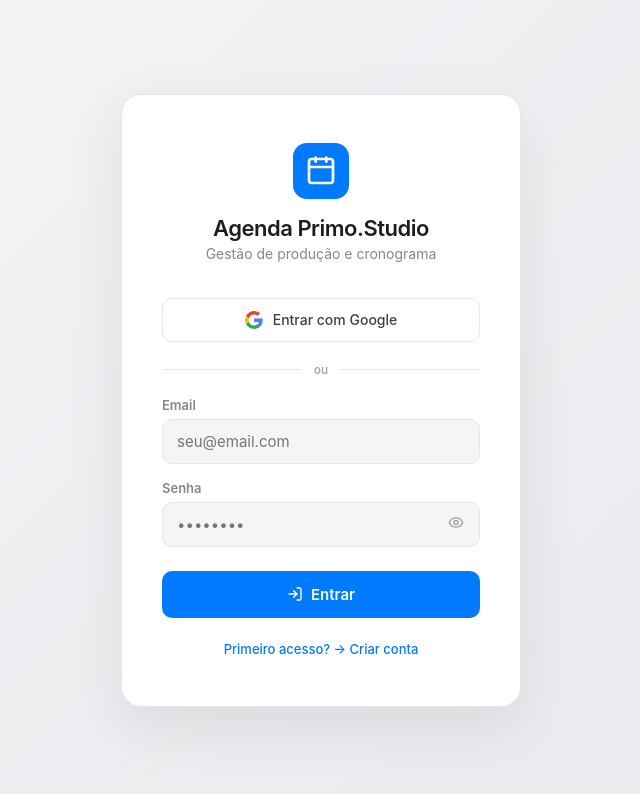
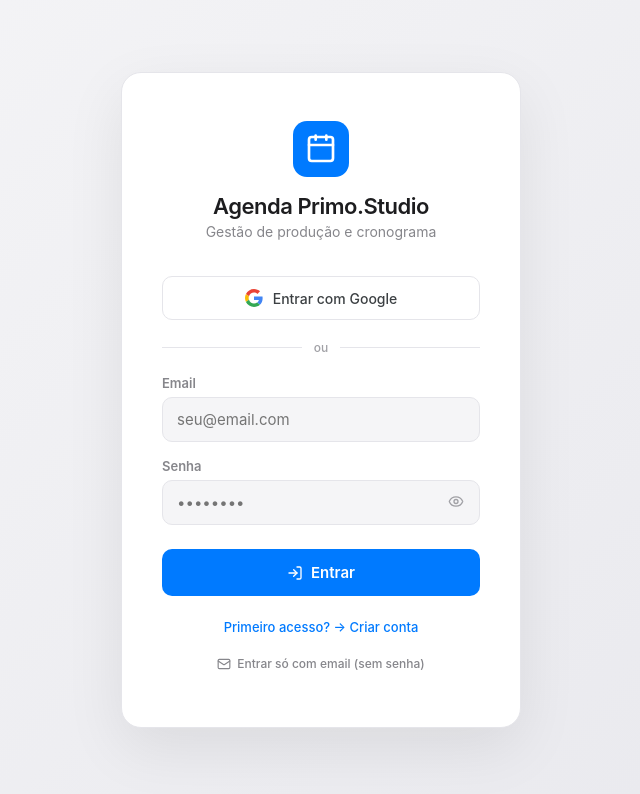
Before and after one commit to KaiqueEditor/agenda-primo-studio, a React (Vite) app: page / in a window 1280 px wide. Shown: the top 794 px of the page, without its empty margins (319-959 px from the left). Built offline with nearby package versions, Linux system fonts and the light colour scheme; no server answers; the database is empty.

Commit message:
feat: magic link login, confirm password, kaiqueseditor como admin

```diff
--- a/src/App.tsx
+++ b/src/App.tsx
@@ -14,7 +14,7 @@
 import './index.css';
 
 function App() {
-  const { session, user, loading: authLoading, error: authError, signIn, signUp, signOut, signInWithGoogle, isAdmin } = useAuth();
+  const { session, user, loading: authLoading, error: authError, signIn, signUp, signOut, signInWithGoogle, signInWithMagicLink, isAdmin } = useAuth();
   const { projetos, allProjetos, filters, toggleFase, setCanal, setSearch, setTipo, updateProjeto, addProjeto, deleteProjeto, team, addTeamMember, saveAll } = useProjects();
   const [viewMode, setViewMode] = useState<ViewMode>('calendar');
   const [selectedProjeto, setSelectedProjeto] = useState<Projeto | null>(null);
@@ -25,7 +25,7 @@
   if (!session) {
     return (
       <>
-        <LoginPage onSignIn={signIn} onSignUp={signUp} onSignInWithGoogle={signInWithGoogle} error={authError} loading={authLoading} />
+        <LoginPage onSignIn={signIn} onSignUp={signUp} onSignInWithGoogle={signInWithGoogle} onSignInWithMagicLink={signInWithMagicLink} error={authError} loading={authLoading} />
         <ToastContainer />
       </>
     );
--- a/src/components/Auth/LoginPage.tsx
+++ b/src/components/Auth/LoginPage.tsx
@@ -1,28 +1,49 @@
 import React, { useState } from 'react';
-import { Calendar, LogIn, Eye, EyeOff } from 'lucide-react';
+import { Calendar, LogIn, Eye, EyeOff, Mail } from 'lucide-react';
 
 interface Props {
   onSignIn: (email: string, password: string) => void;
   onSignUp: (email: string, password: string) => void;
   onSignInWithGoogle: () => void;
+  onSignInWithMagicLink: (email: string) => Promise<boolean>;
   error: string | null;
   loading: boolean;
 }
 
-export const LoginPage: React.FC<Props> = ({ onSignIn, onSignUp, onSignInWithGoogle, error, loading }) => {
+export const LoginPage: React.FC<Props> = ({ onSignIn, onSignUp, onSignInWithGoogle, onSignInWithMagicLink, error, loading }) => {
   const [email, setEmail] = useState('');
   const [password, setPassword] = useState('');
+  const [confirmPassword, setConfirmPassword] = useState('');
   const [showPassword, setShowPassword] = useState(false);
   const [isSignUp, setIsSignUp] = useState(false);
+  const [magicLinkSent, setMagicLinkSent] = useState(false);
+  const [localError, setLocalError] = useState<string | null>(null);
 
   const handleSubmit = (e: React.FormEvent) => {
     e.preventDefault();
+    setLocalError(null);
     if (isSignUp) {
+      if (password !== confirmPassword) {
+        setLocalError('As senhas não coincidem');
+        return;
+      }
       onSignUp(email, password);
     } else {
       onSignIn(email, password);
     }
   };
+
+  const handleMagicLink = async () => {
+    if (!email) {
+      setLocalError('Digite seu email primeiro');
+      return;
+    }
+    setLocalError(null);
+    const ok = await onSignInWithMagicLink(email);
+    if (ok) setMagicLinkSent(true);
+  };
+
+  const displayError = localError || error;
 
   return (
     <div className="login-page">
@@ -35,13 +56,16 @@
           <p>Gestão de produção e cronograma</p>
         </div>
 
-        {/* Google Login Button */}
-        <button
-          type="button"
-          className="google-btn"
-          onClick={onSignInWithGoogle}
-          disabled={loading}
-        >
+        {magicLinkSent ? (
+          <div className="magic-link-sent">
+            <Mail size={32} />
+            <h3>Link enviado!</h3>
+            <p>Verifique sua caixa de entrada em <strong>{email}</strong></p>
+            <button className="login-toggle" onClick={() => setMagicLinkSent(false)}>← Voltar</button>
+          </div>
+        ) : (
+          <>
+            <button type="button" className="google-btn" onClick={onSignInWithGoogle} disabled={loading}>
               <svg width="18" height="18" viewBox="0 0 48 48">
                 <path fill="#EA4335" d="M24 9.5c3.54 0 6.71 1.22 9.21 3.6l6.85-6.85C35.9 2.38 30.47 0 24 0 14.62 0 6.51 5.38 2.56 13.22l7.98 6.19C12.43 13.72 17.74 9.5 24 9.5z"/>
                 <path fill="#4285F4" d="M46.98 24.55c0-1.57-.15-3.09-.38-4.55H24v9.02h12.94c-.58 2.96-2.26 5.48-4.78 7.18l7.73 6c4.51-4.18 7.09-10.36 7.09-17.65z"/>
@@ -51,61 +75,50 @@
               Entrar com Google
             </button>
 
-        <div className="login-divider">
-          <span>ou</span>
-        </div>
+            <div className="login-divider"><span>ou</span></div>
 
             <form onSubmit={handleSubmit} className="login-form">
               <div className="login-field">
                 <label htmlFor="email">Email</label>
-            <input
-              id="email"
-              type="email"
-              value={email}
-              onChange={(e) => setEmail(e.target.value)}
-              placeholder="seu@email.com"
-              required
-            />
+                <input id="email" type="email" value={email} onChange={(e) => setEmail(e.target.value)} placeholder="seu@email.com" required />
               </div>
 
               <div className="login-field">
                 <label htmlFor="password">Senha</label>
                 <div className="password-wrapper">
-              <input
-                id="password"
-                type={showPassword ? 'text' : 'password'}
-                value={password}
-                onChange={(e) => setPassword(e.target.value)}
-                placeholder="••••••••"
-                required
-                minLength={6}
-              />
-              <button
-                type="button"
-                className="password-toggle"
-                onClick={() => setShowPassword(!showPassword)}
-              >
+                  <input id="password" type={showPassword ? 'text' : 'password'} value={password} onChange={(e) => setPassword(e.target.value)} placeholder="••••••••" required minLength={6} />
+                  <button type="button" className="password-toggle" onClick={() => setShowPassword(!showPassword)}>
                     {showPassword ? <EyeOff size={16} /> : <Eye size={16} />}
                   </button>
                 </div>
               </div>
 
-          {error && <div className="login-error">{error}</div>}
+              {isSignUp && (
+                <div className="login-field">
+                  <label htmlFor="confirmPassword">Confirmar Senha</label>
+                  <input id="confirmPassword" type="password" value={confirmPassword} onChange={(e) => setConfirmPassword(e.target.value)} placeholder="••••••••" required minLength={6} />
+                </div>
+              )}
+
+              {displayError && <div className="login-error">{displayError}</div>}
 
               <button type="submit" className="login-submit" disabled={loading}>
-            {loading ? (
-              <><div className="spinner" /> Entrando...</>
-            ) : (
-              <><LogIn size={16} /> {isSignUp ? 'Criar Conta' : 'Entrar'}</>
-            )}
+                {loading ? <><div className="spinner" /> Entrando...</> : <><LogIn size={16} /> {isSignUp ? 'Criar Conta' : 'Entrar'}</>}
               </button>
             </form>
 
             <div className="login-footer">
-          <button className="login-toggle" onClick={() => setIsSignUp(!isSignUp)}>
+              <button className="login-toggle" onClick={() => { setIsSignUp(!isSignUp); setLocalError(null); }}>
                 {isSignUp ? 'Já tenho conta → Entrar' : 'Primeiro acesso? → Criar conta'}
               </button>
+              {!isSignUp && (
+                <button className="magic-link-btn" onClick={handleMagicLink} disabled={loading}>
+                  <Mail size={14} /> Entrar só com email (sem senha)
+                </button>
+              )}
             </div>
+          </>
+        )}
       </div>
     </div>
   );
--- a/src/hooks/useAuth.ts
+++ b/src/hooks/useAuth.ts
@@ -12,6 +12,7 @@
 
 // Define who is admin — everyone else is viewer
 const ADMIN_EMAILS = [
+  'kaiqueseditor@gmail.com',
   'kaique@primostudio.com.br',
   'kaique@agf.com.br',
   'isadora@primostudio.com.br',
@@ -79,6 +80,22 @@
     if (error) setError(error.message);
   };
 
+  const signInWithMagicLink = async (email: string) => {
+    setError(null);
+    setLoading(true);
+    const { error } = await supabase.auth.signInWithOtp({
+      email,
+      options: { emailRedirectTo: window.location.origin },
+    });
+    if (error) {
+      setError(error.message);
+    } else {
+      setError(null);
+    }
+    setLoading(false);
+    return !error;
+  };
+
   const user: AppUser | null = session?.user ? {
     email: session.user.email || '',
     role: ADMIN_EMAILS.includes(session.user.email?.toLowerCase() || '') ? 'admin' : 'viewer',
@@ -94,6 +111,7 @@
     signUp,
     signOut,
     signInWithGoogle,
+    signInWithMagicLink,
     isAdmin: user?.role === 'admin',
   };
 };
--- a/src/index.css
+++ b/src/index.css
@@ -1062,6 +1062,19 @@
 .login-divider::before, .login-divider::after {
   content: ''; flex: 1; height: 1px; background: var(--border);
 }
+.magic-link-btn {
+  display: flex; align-items: center; justify-content: center; gap: 6px;
+  background: none; border: none; color: var(--text-secondary); font-size: 12px;
+  cursor: pointer; font-family: inherit; font-weight: 500; margin-top: 12px;
+  padding: 8px; width: 100%; border-radius: 8px; transition: all var(--transition);
+}
+.magic-link-btn:hover { background: var(--bg-main); color: var(--accent); }
+.magic-link-sent {
+  text-align: center; padding: 20px 0;
+}
+.magic-link-sent svg { color: var(--accent); margin-bottom: 12px; }
+.magic-link-sent h3 { font-size: 18px; margin-bottom: 8px; }
+.magic-link-sent p { font-size: 14px; color: var(--text-secondary); margin-bottom: 20px; }
 
 /* ===== SIDEBAR COLLAPSED ===== */
 .sidebar-collapsed {
```
Lines whose indentation alone changed are shown as unchanged.
